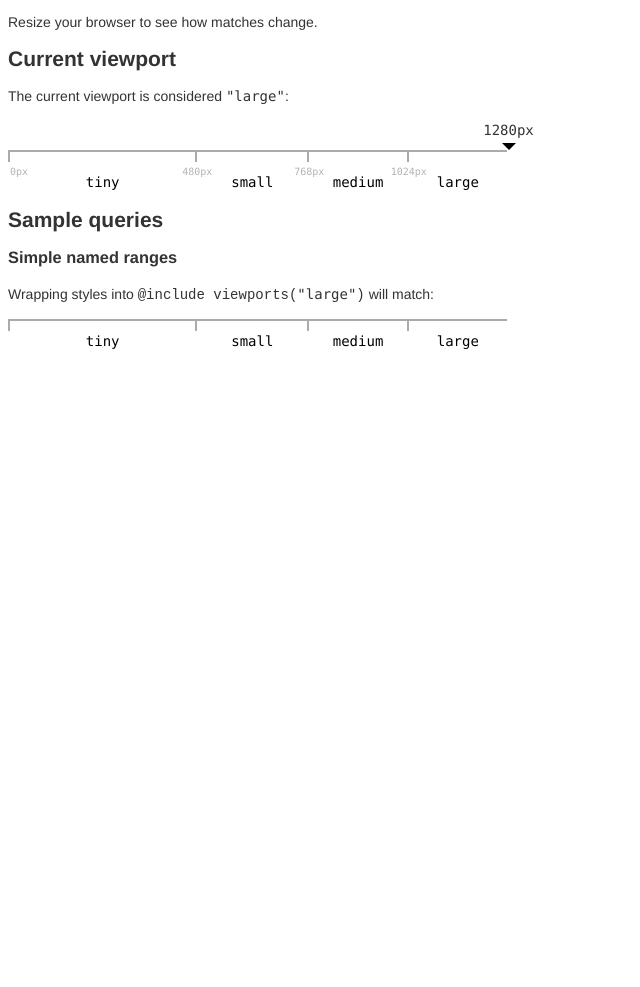
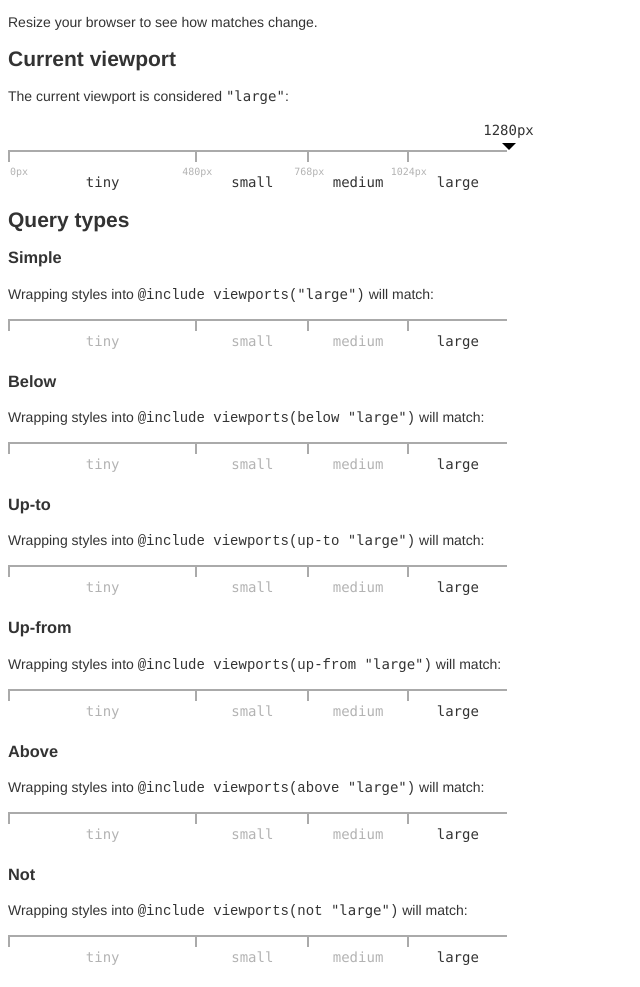
Before and after one commit to jareware/viewports, a website: page index.html in a window 1280 px wide. Shown: the part 46-1033 px from the top of the page, without its empty margins (0-640 px from the left). Before the commit the page ends 800 px from the top, so only its background shows below. Drawn offline with nearby package versions, Linux system fonts and the light colour scheme; files that its build step writes are made by us from their sources.

Commit message:
Added the rest of the samples (not not yet supported).

```diff
--- a/index.html
+++ b/index.html
@@ -20,15 +20,60 @@
         <li></li><li></li><li></li><li></li><li></li><li></li><li></li><li></li><li></li><li></li>
     </ul>
 
-    <h2>Sample queries</h2>
+    <h2>Query types</h2>
 
-    <h3>Simple named ranges</h3>
+    <h3>Simple</h3>
     <p>Wrapping styles into <code>@include viewports(<span class="current-range-name"></span>)</code> will match:</p>
-    <ul class="range-scale with-range-names">
+    <ul class="range-scale with-range-names with-current-highlighted">
         <li></li><li></li><li></li><li></li><li></li><li></li><li></li><li></li><li></li><li></li>
     </ul>
     <ul class="match-list">
         <li class="query-among"></li>
+    </ul>
+
+    <h3>Below</h3>
+    <p>Wrapping styles into <code>@include viewports(below <span class="current-range-name"></span>)</code> will match:</p>
+    <ul class="range-scale with-range-names with-current-highlighted">
+        <li></li><li></li><li></li><li></li><li></li><li></li><li></li><li></li><li></li><li></li>
+    </ul>
+    <ul class="match-list">
+        <li class="query-below"></li>
+    </ul>
+
+    <h3>Up-to</h3>
+    <p>Wrapping styles into <code>@include viewports(up-to <span class="current-range-name"></span>)</code> will match:</p>
+    <ul class="range-scale with-range-names with-current-highlighted">
+        <li></li><li></li><li></li><li></li><li></li><li></li><li></li><li></li><li></li><li></li>
+    </ul>
+    <ul class="match-list">
+        <li class="query-up-to"></li>
+    </ul>
+
+    <h3>Up-from</h3>
+    <p>Wrapping styles into <code>@include viewports(up-from <span class="current-range-name"></span>)</code> will match:</p>
+    <ul class="range-scale with-range-names with-current-highlighted">
+        <li></li><li></li><li></li><li></li><li></li><li></li><li></li><li></li><li></li><li></li>
+    </ul>
+    <ul class="match-list">
+        <li class="query-up-from"></li>
+    </ul>
+
+    <h3>Above</h3>
+    <p>Wrapping styles into <code>@include viewports(above <span class="current-range-name"></span>)</code> will match:</p>
+    <ul class="range-scale with-range-names with-current-highlighted">
+        <li></li><li></li><li></li><li></li><li></li><li></li><li></li><li></li><li></li><li></li>
+    </ul>
+    <ul class="match-list">
+        <li class="query-above"></li>
+    </ul>
+
+    <h3>Not</h3>
+    <p>Wrapping styles into <code>@include viewports(not <span class="current-range-name"></span>)</code> will match:</p>
+    <ul class="range-scale with-range-names with-current-highlighted">
+        <li></li><li></li><li></li><li></li><li></li><li></li><li></li><li></li><li></li><li></li>
+    </ul>
+    <ul class="match-list">
+        <li class="query-not"></li>
     </ul>
 
     <script>
--- a/index.scss
+++ b/index.scss
@@ -86,7 +86,6 @@ ul.range-scale {
             font-size: 10px;
         }
         &::after { // the name of the range
-            color: black;
             position: relative;
         }
 
@@ -132,6 +131,21 @@ ul.range-scale {
     &.with-range-names.with-pixel-counts { // adjust range name positioning so it won't collapse with pixel counts when both present
         li::after {
             top: 10px;
+            color: $textColor;
+        }
+    }
+
+    &.with-current-highlighted li {
+        @for $i from 1 to length(range-names()) + 1 {
+            $rangeName: nth(range-names(), $i);
+
+            @include viewports(among $rangeName) {
+                &:nth-child(#{$i}) {
+                    &::after {
+                        color: $textColor;
+                    }
+                }
+            }
         }
     }
 }
@@ -171,11 +185,12 @@ ul.match-list {
     width: $visuWidth;
     position: relative;
     margin-top: -$liBotPad - $pegHeight;
+    margin-bottom: $liBotPad + $pegHeight * 2;
 
     li {
         background: $rangeMatchColor;
         position: absolute;
-        height: 10px;
+        height: $pegHeight;
     }
 
     @each $queryType in 'below' 'up-to' 'among' 'up-from' 'above' {
```
